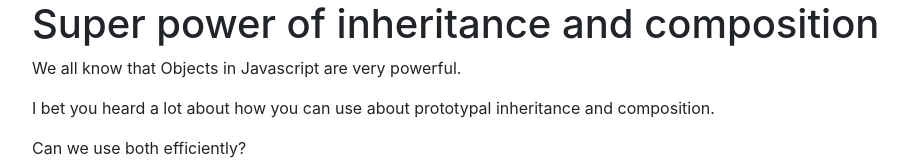
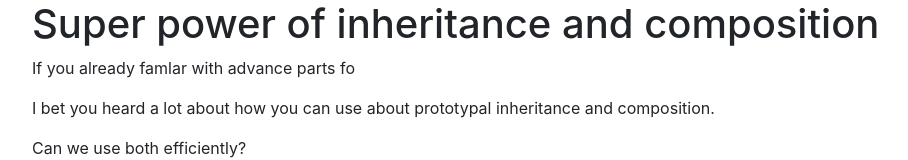
Before and after one commit to bBlocks/compose, a website: page compose.html in a window 1280 px wide. Shown: the top 160 px of the page, without its empty margins (53-961 px from the left). Drawn offline with nearby package versions, Linux system fonts and the light colour scheme.

Commit message:
continue...

```diff
--- a/compose.html
+++ b/compose.html
@@ -16,7 +16,7 @@
 <body class="container">
 
 	<h1>Super power of inheritance and composition</h1>
-	<p>We all know that Objects in Javascript are very powerful.</p>
+	<p>If you already famlar with advance parts fo</p>
 	<p>I bet you heard a lot about how you can use about prototypal inheritance and composition.</p>
 	<p>Can we use both efficiently?</p>
 
```
Also changed, not shown: README.md.
